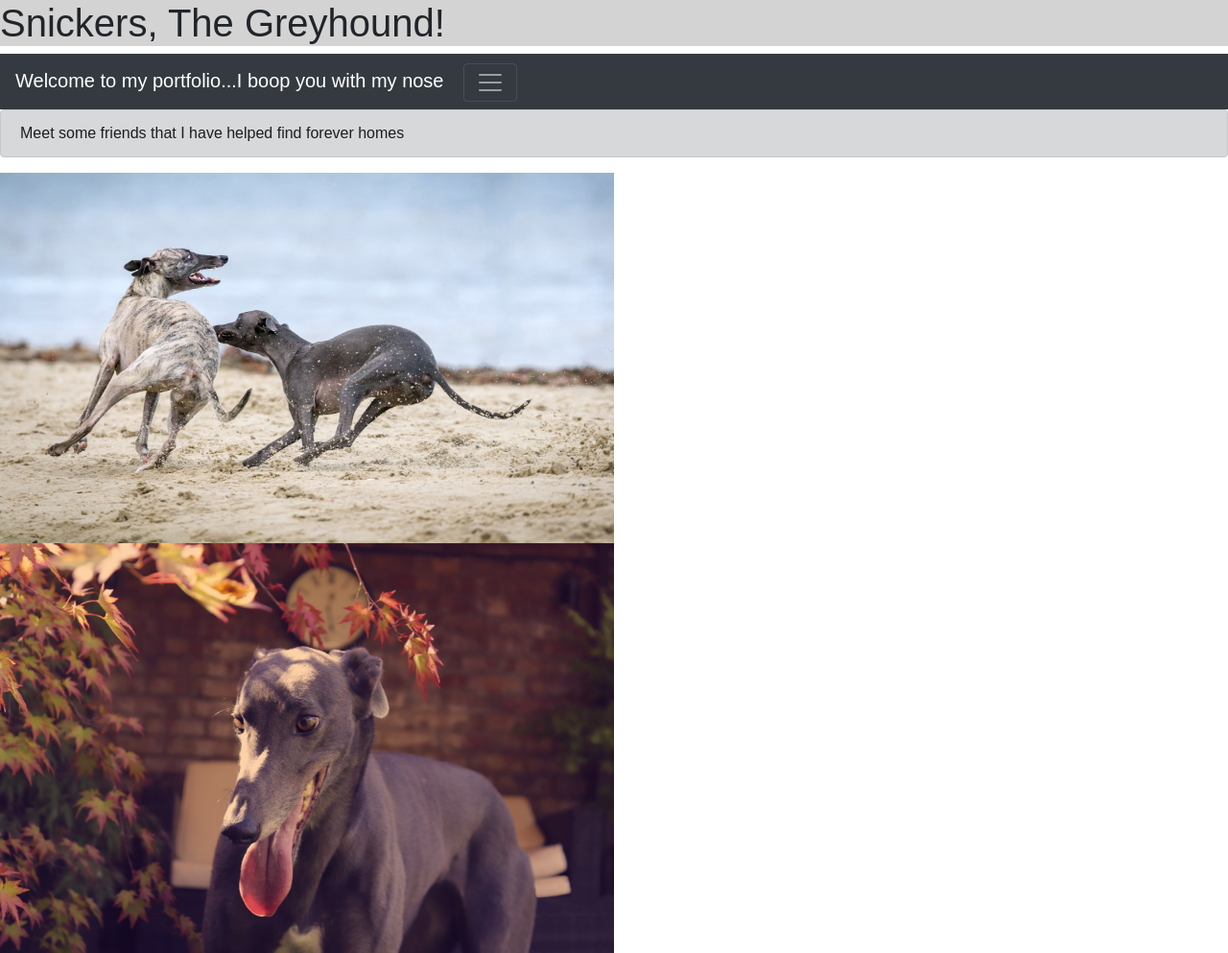
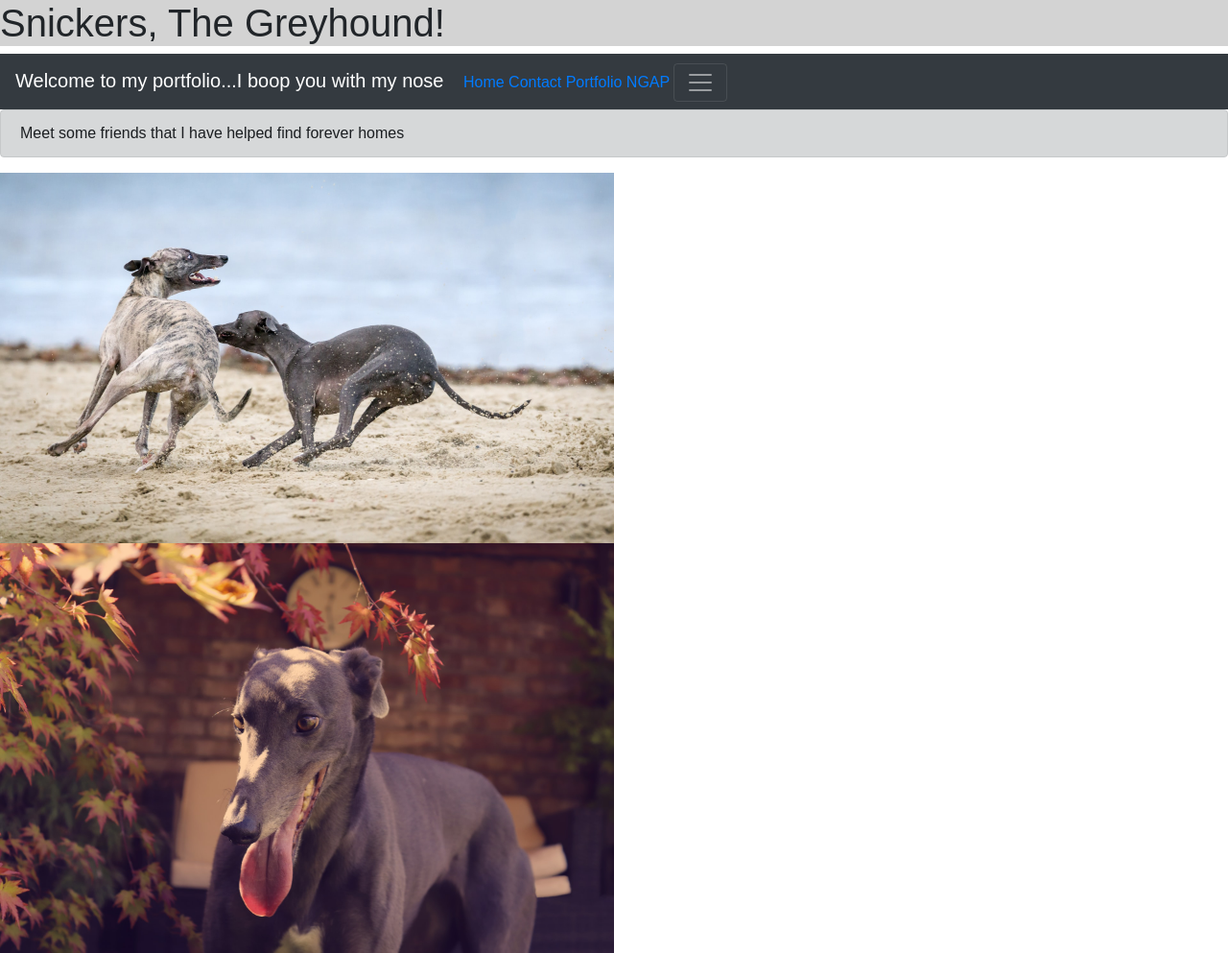
Before and after one commit to rsziemann/responsiveportfolio.github.io, a plain HTML site: page portfolio.html in a window 1280 px wide. Shown: the whole page at 96% size. Drawn offline with nearby package versions, Linux system fonts and the light colour scheme.

Commit message:
portfolio

```diff
--- a/portfolio.html
+++ b/portfolio.html
@@ -25,6 +25,11 @@
         <!-- Navbar content -->
         <class="navbar navbar-expand-lg navbar-light bg-light">
           <a class="navbar-brand" href="#">Welcome to my portfolio...I boop you with my nose</a>
+          <a href="index.html">Home</a>
+        <a href="contact.html">Contact</a>
+        <a href="Portfolio.html">Portfolio</a>
+        <a href="https://www.ngap.org/index.html">NGAP</a>
+
           <button
             class="navbar-toggler"
             type="button"
```
